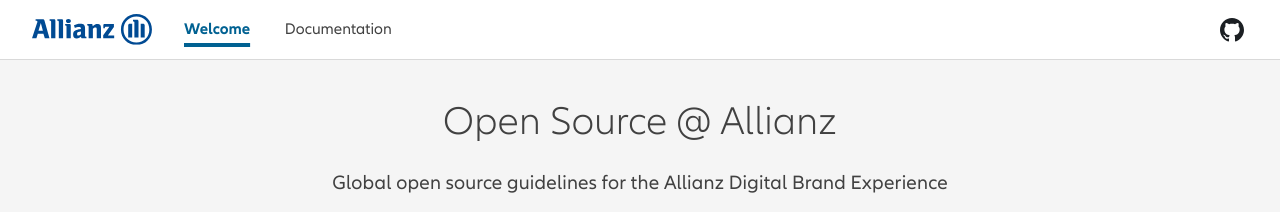
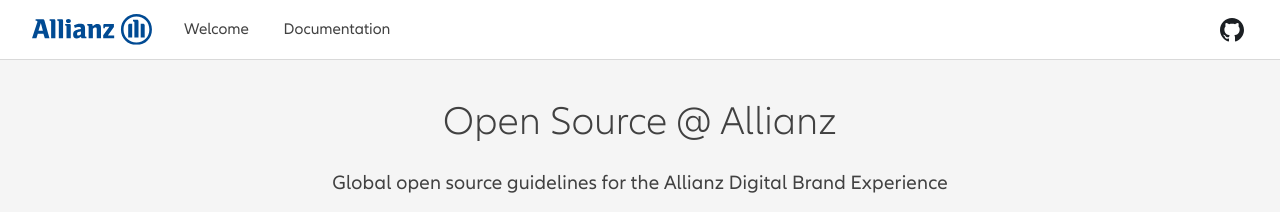
Before and after one commit to ultimatekrishna/ospo, a Jekyll site: the page built from _pages/welcome/index.html, in a window 1280 px wide. Shown: the top 212 px of the page. Built offline with Jekyll 4.4.1, drawn with Linux system fonts in a browser that asks for light colours.

Commit message:
chore: adapting pr comments

```diff
--- a/_layouts/default.html
+++ b/_layouts/default.html
@@ -15,9 +15,6 @@
   {% if page.url == '/' %}
     {% assign show-sidenav = false %}
     {% assign welcome-menu = 'inactive' %}
-  {% elsif page.url == '/index' %}
-    {% assign show-sidenav = false %}
-    {% assign welcome-menu = 'active' %}
   {% elsif page.url == '/404.html' %}
     {% assign show-sidenav = false %}
   {% else %}
--- a/_pages/index/index.html
+++ b/_pages/welcome/index.html
@@ -19,16 +19,16 @@
 
     </ul> -->
 
-    <div class="">
-        <h1 class="">Open Source @ Allianz
+    <div>
+        <h1>Open Source @ Allianz
         </h1>
-        <p class="">Global open source guidelines for the Allianz Digital Brand
+        <p>Global open source guidelines for the Allianz Digital Brand
             Experience</p>
-        <div class="">
-            <button type="button" class="get-started"><span class="">Get
+        <div>
+            <button type="button" class="get-started"><span>Get
                     Started</span>
             </button>
-            <button type="button" class="explore-projects"><span class="">Explore
+            <button type="button" class="explore-projects"><span>Explore
                     Projects</span>
             </button>
         </div>
@@ -36,7 +36,7 @@
 </div>
 
 <section class="purpose-section">
-    <div class="">
+    <div>
         <h1 class="purpose-headline">
             Purpose
         </h1>
@@ -56,8 +56,8 @@
                     <object id="goal-Engage" data="../_layouts/assets/index/com-laptop-code-svgrepo-com.svg"
                         type="image/svg+xml" style="height:50px"></object>
                 </div>
-                <h3 class="">Engage</h3>
-                <p class="">
+                <h3>Engage</h3>
+                <p>
                     We invest in and contribute to Open Source projects which are important to us.
                     We encourage Allianz employees to get involved in Open Source.
                 </p>
@@ -67,8 +67,8 @@
                     <object id="goal-Exchange" data="../_layouts/assets/index/social-contact-svgrepo-com.svg"
                         type="image/svg+xml" style="height:50px"></object>
                 </div>
-                <h3 class="">Exchange</h3>
-                <p class="">
+                <h3>Exchange</h3>
+                <p>
                     We share our code and processes with the rest of the world as we want technology to
                     benefit as many people as possible.
                 </p>
@@ -78,8 +78,8 @@
                     <object id="goal-promote" data="../_layouts/assets/index/educate-svgrepo-com.svg"
                         type="image/svg+xml" style="height:50px"></object>
                 </div>
-                <h3 class="">Promote</h3>
-                <p class="">
+                <h3>Promote</h3>
+                <p>
                     We enable and prioritize Open Source code in our engineering teams.
                     We encourage an open culture as we see the practices of the Open Source movement
                     as the best way to collaborate.
@@ -153,7 +153,7 @@
             </div>
             <ul class="community-resources-links">
                 <li>
-                    <a class="" href="">Allianz's Open Source Code of Conduct</a>
+                    <a href="">Allianz's Open Source Code of Conduct</a>
                 </li>
                 <li>
                     <a>Allianz Contributor
```
Also changed, not shown: other parts of _pages/welcome/index.html (+1 -1 lines).
